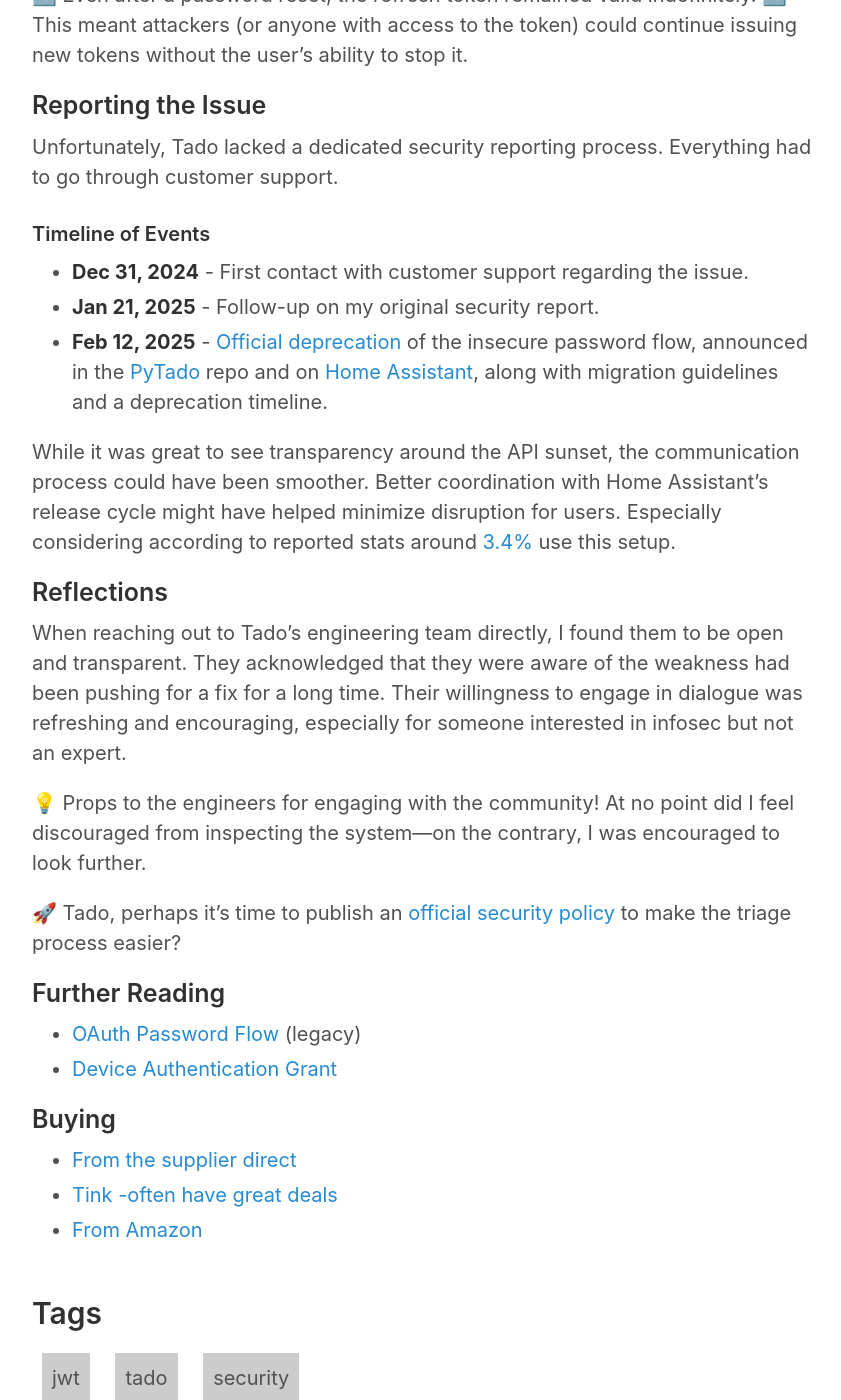
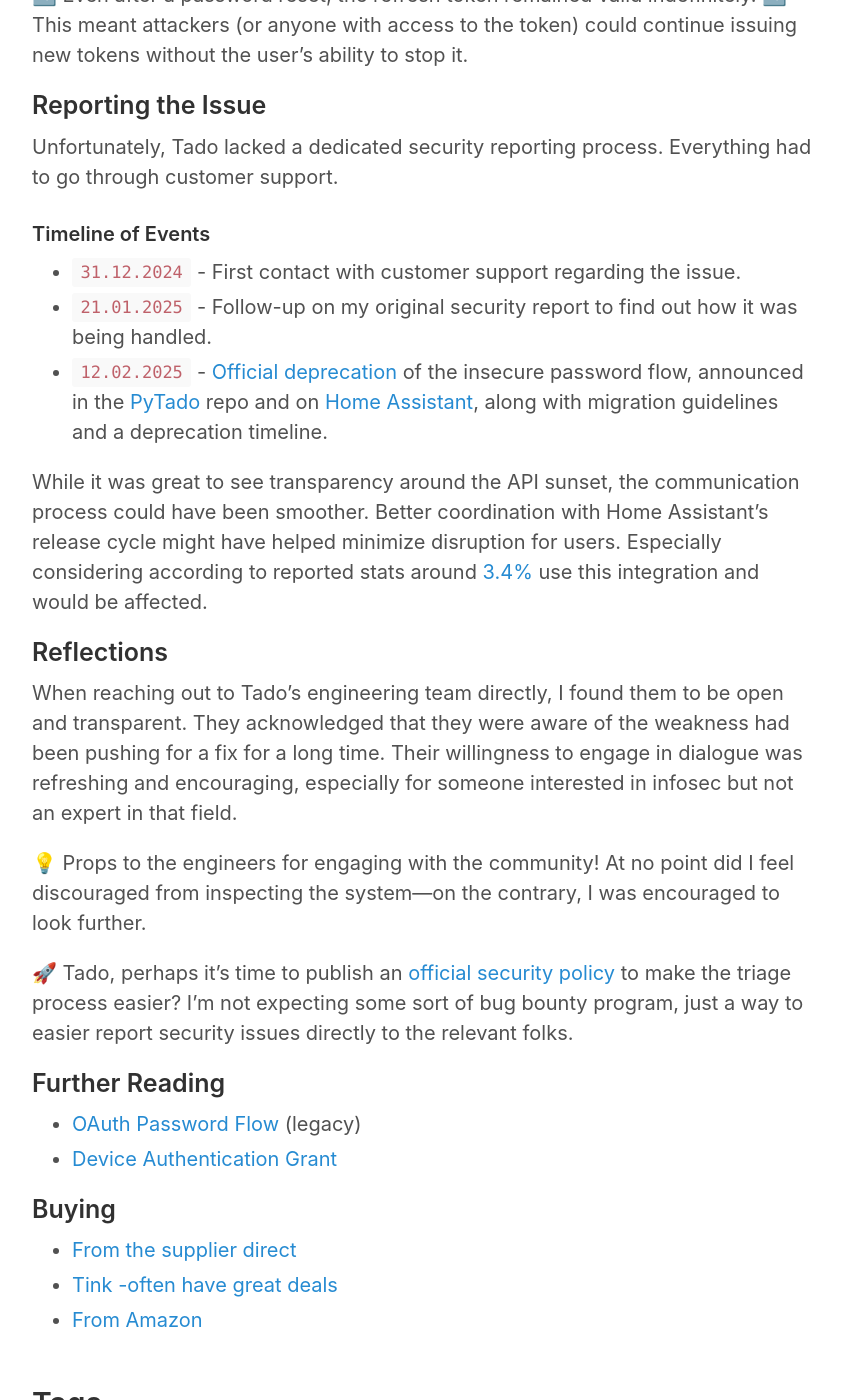
Before and after one commit to inverse/personal-site, a Jekyll site: the page built from _posts/2025-03-22-uncovering-security-flaws-in-jwt-flows.md, in a window 1280 px wide and 1400 px high, scrolled down 1472 px. Shown: the whole window, without its empty margins (218-1059 px from the left). Built offline with Jekyll 4.4.1, drawn with Linux system fonts in a browser that asks for light colours; comment, search, counter and statistics services are not loaded.

Commit message:
Update JWT post (#82)

```diff
--- a/_posts/2025-03-22-uncovering-security-flaws-in-jwt-flows.md
+++ b/_posts/2025-03-22-uncovering-security-flaws-in-jwt-flows.md
@@ -49,19 +49,19 @@
 
 ### Timeline of Events
 
-- **Dec 31, 2024** - First contact with customer support regarding the issue.
-- **Jan 21, 2025** - Follow-up on my original security report.
-- **Feb 12, 2025** - [Official deprecation][7] of the insecure password flow, announced in the [PyTado][8] repo and on [Home Assistant][9], along with migration guidelines and a deprecation timeline.
+- `31.12.2024` - First contact with customer support regarding the issue.
+- `21.01.2025` - Follow-up on my original security report to find out how it was being handled.
+- `12.02.2025` - [Official deprecation][7] of the insecure password flow, announced in the [PyTado][8] repo and on [Home Assistant][9], along with migration guidelines and a deprecation timeline.
 
-While it was great to see transparency around the API sunset, the communication process could have been smoother. Better coordination with Home Assistant's release cycle might have helped minimize disruption for users. Especially considering according to reported stats around [3.4%][11] use this setup.
+While it was great to see transparency around the API sunset, the communication process could have been smoother. Better coordination with Home Assistant's release cycle might have helped minimize disruption for users. Especially considering according to reported stats around [3.4%][11] use this integration and would be affected.
 
 ## Reflections
 
-When reaching out to Tado's engineering team directly, I found them to be open and transparent. They acknowledged that they were aware of the weakness had been pushing for a fix for a long time. Their willingness to engage in dialogue was refreshing and encouraging, especially for someone interested in infosec but not an expert.
+When reaching out to Tado's engineering team directly, I found them to be open and transparent. They acknowledged that they were aware of the weakness had been pushing for a fix for a long time. Their willingness to engage in dialogue was refreshing and encouraging, especially for someone interested in infosec but not an expert in that field.
 
 💡 Props to the engineers for engaging with the community! At no point did I feel discouraged from inspecting the system—on the contrary, I was encouraged to look further.
 
-🚀 Tado, perhaps it's time to publish an [official security policy][10] to make the triage process easier?
+🚀 Tado, perhaps it's time to publish an [official security policy][10] to make the triage process easier? I'm not expecting some sort of bug bounty program, just a way to easier report security issues directly to the relevant folks.
 
 ## Further Reading
 
```
